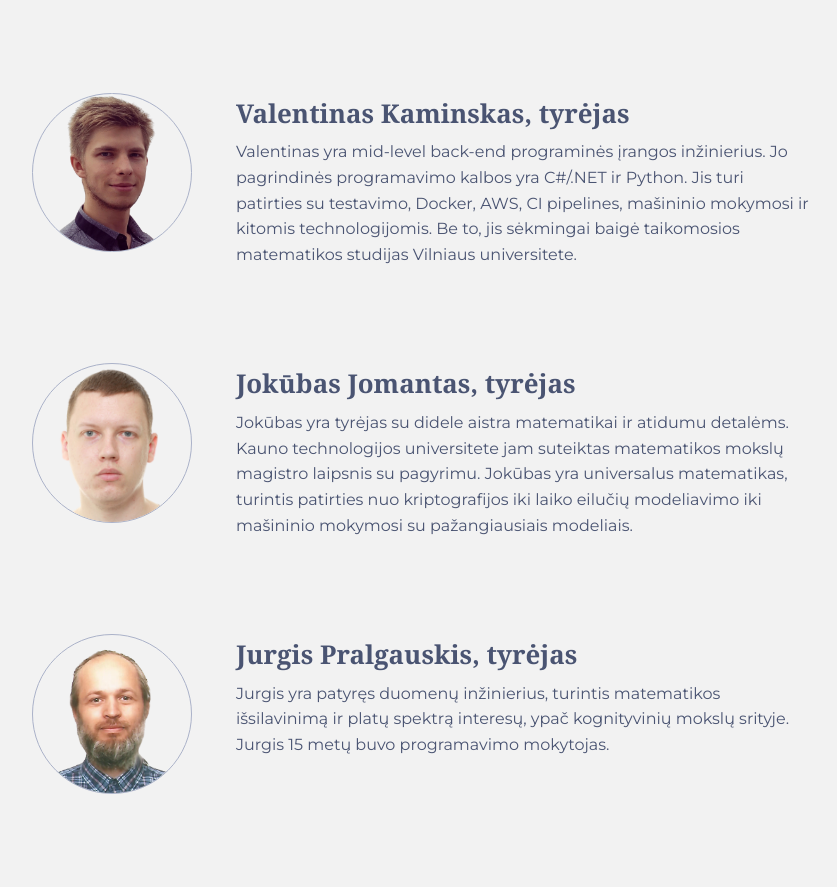
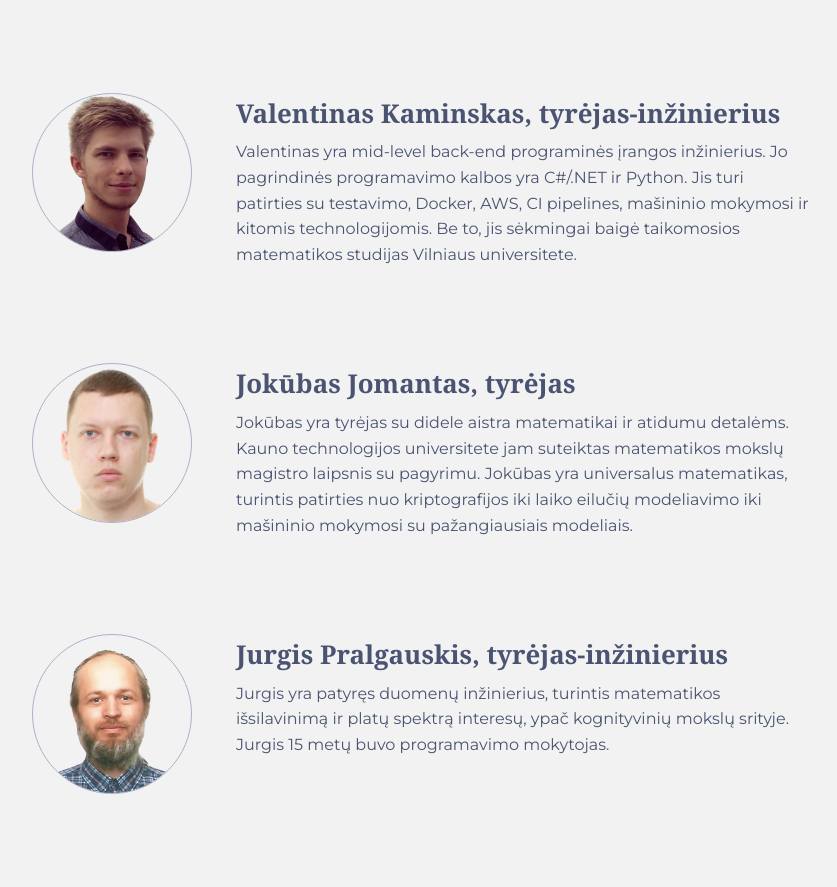
Before and after one commit to wittykiosk/tdi_webpage_aai-labs_lt, a plain HTML site: page index.html in a window 1280 px wide. Shown: the part 6649-7536 px from the top of the page, without its empty margins (266-1103 px from the left). Drawn offline with Linux system fonts and the light colour scheme; a web font is replaced by a local one.

```diff
--- a/index.html
+++ b/index.html
@@ -341,7 +341,7 @@
                 </p>
             </div>
             <div class="col s8 member-intro">
-                <h3> Valentinas Kaminskas, tyrėjas </h3>
+                <h3> Valentinas Kaminskas, tyrėjas-inžinierius </h3>
                 <p> Valentinas yra mid-level back-end programinės įrangos inžinierius. Jo pagrindinės programavimo kalbos yra C#/.NET ir Python. Jis turi patirties su testavimo, Docker, AWS, CI pipelines, mašininio mokymosi ir kitomis technologijomis. Be to, jis sėkmingai baigė taikomosios matematikos studijas Vilniaus universitete. </p>
             </div>
         </div>
@@ -363,7 +363,7 @@
                 </p>
             </div>
             <div class="col s8 member-intro">
-                <h3> Jurgis Pralgauskis, tyrėjas </h3>
+                <h3> Jurgis Pralgauskis, tyrėjas-inžinierius </h3>
                 <p> Jurgis yra patyręs duomenų inžinierius, turintis matematikos išsilavinimą ir platų spektrą interesų, ypač kognityvinių mokslų srityje. Jurgis 15 metų buvo programavimo mokytojas. </p>
             </div>
         </div>
```
